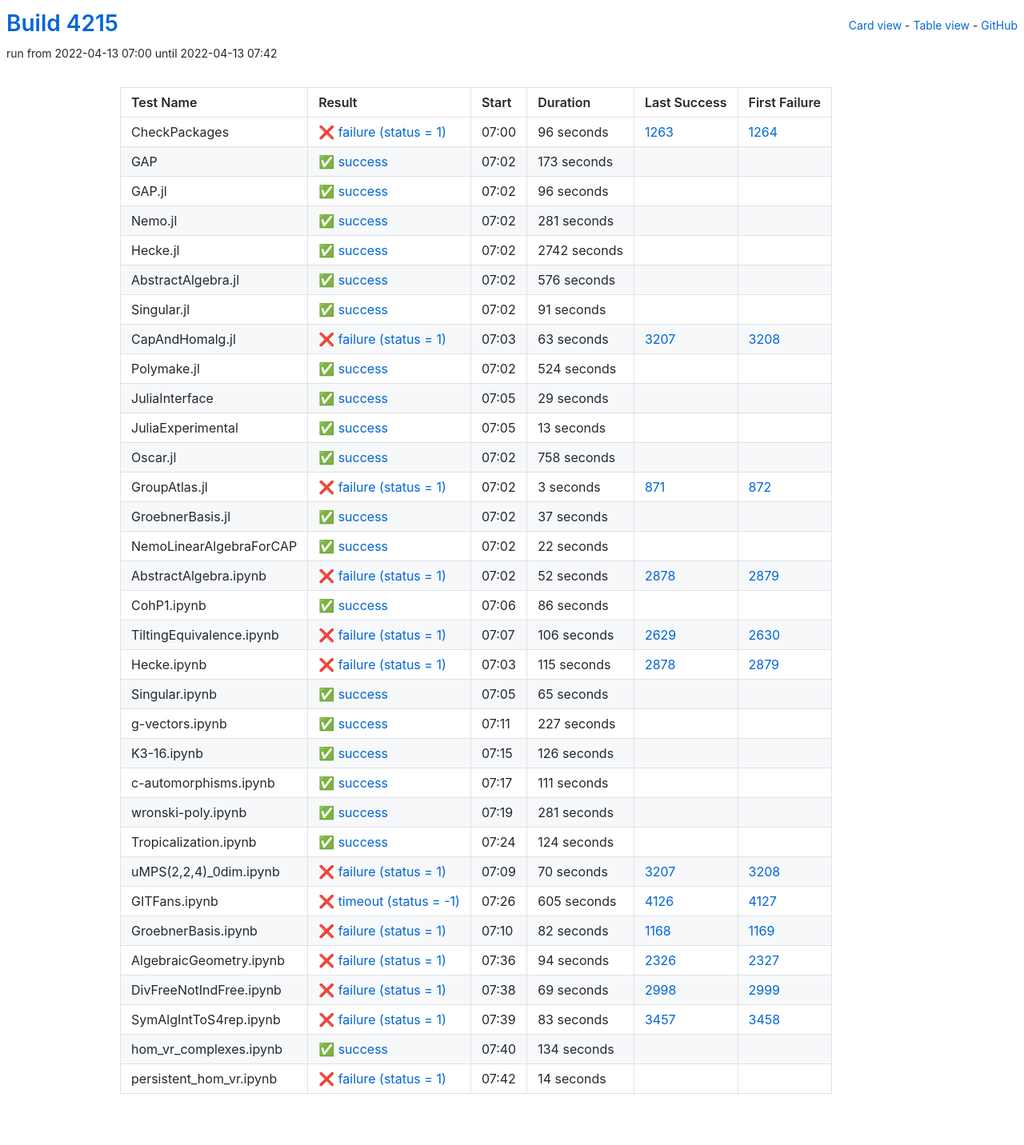
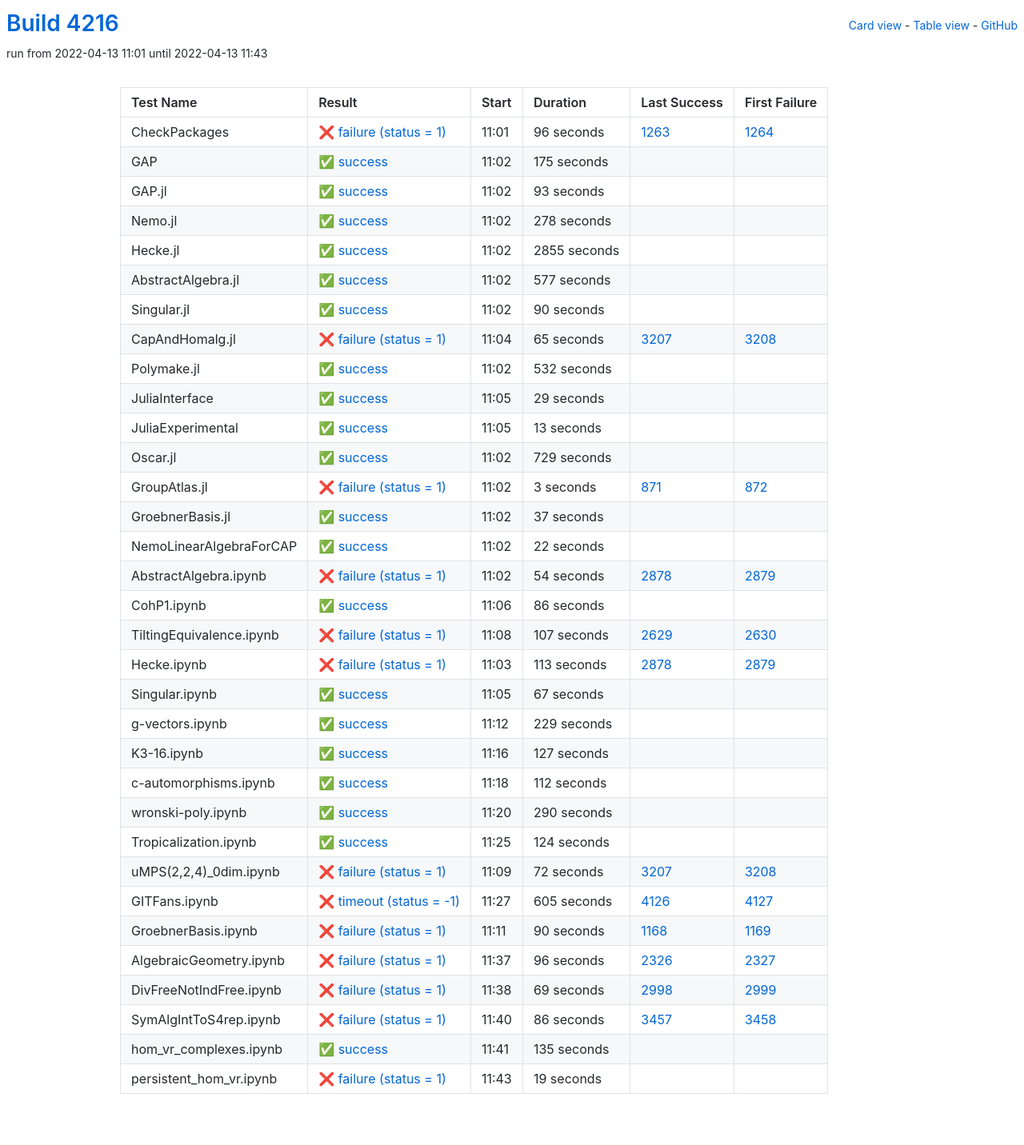
Before and after one commit to oscar-system/oscar-ci-status-stable, a Jekyll site: the page built from table.html, in a window 1280 px wide. Shown: the whole page at 80% size. Built offline with Jekyll 4.4.1, drawn with Linux system fonts in a browser that asks for light colours.

Commit message:
Build #4216

```diff
--- a/_data/ci.yml
+++ b/_data/ci.yml
@@ -1,6 +1,6 @@
 ---
-build: 4215
-build_url: https://oscarci.mathematik.uni-kl.de/job/oscar-stable/4215/
+build: 4216
+build_url: https://oscarci.mathematik.uni-kl.de/job/oscar-stable/4216/
 job: oscar-stable
 organization: oscar-system
 repo: oscar-ci-status-stable
@@ -8,8 +8,8 @@ repourl: https://github.com/oscar-system/oscar-ci-status-stable
 tests:
 - name: CheckPackages
   id: checkpackages
-  log: https://oscarci.mathematik.uni-kl.de/job/oscar-stable/4215/artifact/logs/build-4215/CheckPackages.log
-  start: 2022-04-13 07:00
+  log: https://oscarci.mathematik.uni-kl.de/job/oscar-stable/4216/artifact/logs/build-4216/CheckPackages.log
+  start: 2022-04-13 11:01
   success: false
   exitcode: 1
   status: failure
@@ -20,104 +20,104 @@ tests:
   first_failure_url: https://oscarci.mathematik.uni-kl.de/job/oscar-stable/1264/
 - name: GAP
   id: gap
-  log: https://oscarci.mathematik.uni-kl.de/job/oscar-stable/4215/artifact/logs/build-4215/GAP.log
-  start: 2022-04-13 07:02
+  log: https://oscarci.mathematik.uni-kl.de/job/oscar-stable/4216/artifact/logs/build-4216/GAP.log
+  start: 2022-04-13 11:02
   success: true
   exitcode: 0
   status: success
-  duration: 173
+  duration: 175
   last_success: false
   last_success_url:
   first_failure: false
   first_failure_url:
 - name: GAP.jl
   id: gap-jl
-  log: https://oscarci.mathematik.uni-kl.de/job/oscar-stable/4215/artifact/logs/build-4215/GAP.jl.log
-  start: 2022-04-13 07:02
+  log: https://oscarci.mathematik.uni-kl.de/job/oscar-stable/4216/artifact/logs/build-4216/GAP.jl.log
+  start: 2022-04-13 11:02
   success: true
   exitcode: 0
   status: success
-  duration: 96
+  duration: 93
   last_success: false
   last_success_url:
   first_failure: false
   first_failure_url:
 - name: Nemo.jl
   id: nemo-jl
-  log: https://oscarci.mathematik.uni-kl.de/job/oscar-stable/4215/artifact/logs/build-4215/Nemo.jl.log
-  start: 2022-04-13 07:02
+  log: https://oscarci.mathematik.uni-kl.de/job/oscar-stable/4216/artifact/logs/build-4216/Nemo.jl.log
+  start: 2022-04-13 11:02
   success: true
   exitcode: 0
   status: success
-  duration: 281
+  duration: 278
   last_success: false
   last_success_url:
   first_failure: false
   first_failure_url:
 - name: Hecke.jl
   id: hecke-jl
-  log: https://oscarci.mathematik.uni-kl.de/job/oscar-stable/4215/artifact/logs/build-4215/Hecke.jl.log
-  start: 2022-04-13 07:02
+  log: https://oscarci.mathematik.uni-kl.de/job/oscar-stable/4216/artifact/logs/build-4216/Hecke.jl.log
+  start: 2022-04-13 11:02
   success: true
   exitcode: 0
   status: success
-  duration: 2742
+  duration: 2855
   last_success: false
   last_success_url:
   first_failure: false
   first_failure_url:
 - name: AbstractAlgebra.jl
   id: abstractalgebra-jl
-  log: https://oscarci.mathematik.uni-kl.de/job/oscar-stable/4215/artifact/logs/build-4215/AbstractAlgebra.jl.log
-  start: 2022-04-13 07:02
+  log: https://oscarci.mathematik.uni-kl.de/job/oscar-stable/4216/artifact/logs/build-4216/AbstractAlgebra.jl.log
+  start: 2022-04-13 11:02
   success: true
   exitcode: 0
   status: success
-  duration: 576
+  duration: 577
   last_success: false
   last_success_url:
   first_failure: false
   first_failure_url:
 - name: Singular.jl
   id: singular-jl
-  log: https://oscarci.mathematik.uni-kl.de/job/oscar-stable/4215/artifact/logs/build-4215/Singular.jl.log
-  start: 2022-04-13 07:02
+  log: https://oscarci.mathematik.uni-kl.de/job/oscar-stable/4216/artifact/logs/build-4216/Singular.jl.log
+  start: 2022-04-13 11:02
   success: true
   exitcode: 0
   status: success
-  duration: 91
+  duration: 90
   last_success: false
   last_success_url:
   first_failure: false
   first_failure_url:
 - name: CapAndHomalg.jl
   id: capandhomalg-jl
-  log: https://oscarci.mathematik.uni-kl.de/job/oscar-stable/4215/artifact/logs/build-4215/CapAndHomalg.jl.log
-  start: 2022-04-13 07:03
+  log: https://oscarci.mathematik.uni-kl.de/job/oscar-stable/4216/artifact/logs/build-4216/CapAndHomalg.jl.log
+  start: 2022-04-13 11:04
   success: false
   exitcode: 1
   status: failure
-  duration: 63
+  duration: 65
   last_success: 3207
   last_success_url: https://oscarci.mathematik.uni-kl.de/job/oscar-stable/3207/
   first_failure: 3208
   first_failure_url: https://oscarci.mathematik.uni-kl.de/job/oscar-stable/3208/
 - name: Polymake.jl
   id: polymake-jl
-  log: https://oscarci.mathematik.uni-kl.de/job/oscar-stable/4215/artifact/logs/build-4215/Polymake.jl.log
-  start: 2022-04-13 07:02
+  log: https://oscarci.mathematik.uni-kl.de/job/oscar-stable/4216/artifact/logs/build-4216/Polymake.jl.log
+  start: 2022-04-13 11:02
   success: true
   exitcode: 0
   status: success
-  duration: 524
+  duration: 532
   last_success: false
   last_success_url:
   first_failure: false
   first_failure_url:
 - name: JuliaInterface
   id: juliainterface
-  log: https://oscarci.mathematik.uni-kl.de/job/oscar-stable/4215/artifact/logs/build-4215/JuliaInterface.log
-  start: 2022-04-13 07:05
+  log: https://oscarci.mathematik.uni-kl.de/job/oscar-stable/4216/artifact/logs/build-4216/JuliaInterface.log
+  start: 2022-04-13 11:05
   success: true
   exitcode: 0
   status: success
@@ -128,8 +128,8 @@ tests:
   first_failure_url:
 - name: JuliaExperimental
   id: juliaexperimental
-  log: https://oscarci.mathematik.uni-kl.de/job/oscar-stable/4215/artifact/logs/build-4215/JuliaExperimental.log
-  start: 2022-04-13 07:05
+  log: https://oscarci.mathematik.uni-kl.de/job/oscar-stable/4216/artifact/logs/build-4216/JuliaExperimental.log
+  start: 2022-04-13 11:05
   success: true
   exitcode: 0
   status: success
@@ -140,20 +140,20 @@ tests:
   first_failure_url:
 - name: Oscar.jl
   id: oscar-jl
-  log: https://oscarci.mathematik.uni-kl.de/job/oscar-stable/4215/artifact/logs/build-4215/Oscar.jl.log
-  start: 2022-04-13 07:02
+  log: https://oscarci.mathematik.uni-kl.de/job/oscar-stable/4216/artifact/logs/build-4216/Oscar.jl.log
+  start: 2022-04-13 11:02
   success: true
   exitcode: 0
   status: success
-  duration: 758
+  duration: 729
   last_success: false
   last_success_url:
   first_failure: false
   first_failure_url:
 - name: GroupAtlas.jl
   id: groupatlas-jl
-  log: https://oscarci.mathematik.uni-kl.de/job/oscar-stable/4215/artifact/logs/build-4215/GroupAtlas.jl.log
-  start: 2022-04-13 07:02
+  log: https://oscarci.mathematik.uni-kl.de/job/oscar-stable/4216/artifact/logs/build-4216/GroupAtlas.jl.log
+  start: 2022-04-13 11:02
   success: false
   exitcode: 1
   status: failure
@@ -164,8 +164,8 @@ tests:
   first_failure_url: https://oscarci.mathematik.uni-kl.de/job/oscar-stable/872/
 - name: GroebnerBasis.jl
   id: groebnerbasis-jl
-  log: https://oscarci.mathematik.uni-kl.de/job/oscar-stable/4215/artifact/logs/build-4215/GroebnerBasis.jl.log
-  start: 2022-04-13 07:02
+  log: https://oscarci.mathematik.uni-kl.de/job/oscar-stable/4216/artifact/logs/build-4216/GroebnerBasis.jl.log
+  start: 2022-04-13 11:02
   success: true
   exitcode: 0
   status: success
@@ -176,8 +176,8 @@ tests:
   first_failure_url:
 - name: NemoLinearAlgebraForCAP
   id: nemolinearalgebraforcap
-  log: https://oscarci.mathematik.uni-kl.de/job/oscar-stable/4215/artifact/logs/build-4215/NemoLinearAlgebraForCAP.log
-  start: 2022-04-13 07:02
+  log: https://oscarci.mathematik.uni-kl.de/job/oscar-stable/4216/artifact/logs/build-4216/NemoLinearAlgebraForCAP.log
+  start: 2022-04-13 11:02
   success: true
   exitcode: 0
   status: success
@@ -188,20 +188,20 @@ tests:
   first_failure_url:
 - name: AbstractAlgebra.ipynb
   id: abstractalgebra-ipynb
-  log: https://oscarci.mathematik.uni-kl.de/job/oscar-stable/4215/artifact/logs/build-4215/AbstractAlgebra.ipynb.log
-  start: 2022-04-13 07:02
+  log: https://oscarci.mathematik.uni-kl.de/job/oscar-stable/4216/artifact/logs/build-4216/AbstractAlgebra.ipynb.log
+  start: 2022-04-13 11:02
   success: false
   exitcode: 1
   status: failure
-  duration: 52
+  duration: 54
   last_success: 2878
   last_success_url: https://oscarci.mathematik.uni-kl.de/job/oscar-stable/2878/
   first_failure: 2879
   first_failure_url: https://oscarci.mathematik.uni-kl.de/job/oscar-stable/2879/
 - name: CohP1.ipynb
   id: cohp1-ipynb
-  log: https://oscarci.mathematik.uni-kl.de/job/oscar-stable/4215/artifact/logs/build-4215/CohP1.ipynb.log
-  start: 2022-04-13 07:06
+  log: https://oscarci.mathematik.uni-kl.de/job/oscar-stable/4216/artifact/logs/build-4216/CohP1.ipynb.log
+  start: 2022-04-13 11:06
   success: true
   exitcode: 0
   status: success
@@ -212,92 +212,92 @@ tests:
   first_failure_url:
 - name: TiltingEquivalence.ipynb
   id: tiltingequivalence-ipynb
-  log: https://oscarci.mathematik.uni-kl.de/job/oscar-stable/4215/artifact/logs/build-4215/TiltingEquivalence.ipynb.log
-  start: 2022-04-13 07:07
+  log: https://oscarci.mathematik.uni-kl.de/job/oscar-stable/4216/artifact/logs/build-4216/TiltingEquivalence.ipynb.log
+  start: 2022-04-13 11:08
   success: false
   exitcode: 1
   status: failure
-  duration: 106
+  duration: 107
   last_success: 2629
   last_success_url: https://oscarci.mathematik.uni-kl.de/job/oscar-stable/2629/
   first_failure: 2630
   first_failure_url: https://oscarci.mathematik.uni-kl.de/job/oscar-stable/2630/
 - name: Hecke.ipynb
   id: hecke-ipynb
-  log: https://oscarci.mathematik.uni-kl.de/job/oscar-stable/4215/artifact/logs/build-4215/Hecke.ipynb.log
-  start: 2022-04-13 07:03
+  log: https://oscarci.mathematik.uni-kl.de/job/oscar-stable/4216/artifact/logs/build-4216/Hecke.ipynb.log
+  start: 2022-04-13 11:03
   success: false
   exitcode: 1
   status: failure
-  duration: 115
+  duration: 113
   last_success: 2878
   last_success_url: https://oscarci.mathematik.uni-kl.de/job/oscar-stable/2878/
   first_failure: 2879
   first_failure_url: https://oscarci.mathematik.uni-kl.de/job/oscar-stable/2879/
 - name: Singular.ipynb
   id: singular-ipynb
-  log: https://oscarci.mathematik.uni-kl.de/job/oscar-stable/4215/artifact/logs/build-4215/Singular.ipynb.log
-  start: 2022-04-13 07:05
+  log: https://oscarci.mathematik.uni-kl.de/job/oscar-stable/4216/artifact/logs/build-4216/Singular.ipynb.log
+  start: 2022-04-13 11:05
   success: true
   exitcode: 0
   status: success
-  duration: 65
+  duration: 67
   last_success: false
   last_success_url:
   first_failure: false
   first_failure_url:
 - name: g-vectors.ipynb
   id: g-vectors-ipynb
-  log: https://oscarci.mathematik.uni-kl.de/job/oscar-stable/4215/artifact/logs/build-4215/g-vectors.ipynb.log
-  start: 2022-04-13 07:11
+  log: https://oscarci.mathematik.uni-kl.de/job/oscar-stable/4216/artifact/logs/build-4216/g-vectors.ipynb.log
+  start: 2022-04-13 11:12
   success: true
   exitcode: 0
   status: success
-  duration: 227
+  duration: 229
   last_success: false
   last_success_url:
   first_failure: false
   first_failure_url:
 - name: K3-16.ipynb
   id: k3-16-ipynb
-  log: https://oscarci.mathematik.uni-kl.de/job/oscar-stable/4215/artifact/logs/build-4215/K3-16.ipynb.log
-  start: 2022-04-13 07:15
+  log: https://oscarci.mathematik.uni-kl.de/job/oscar-stable/4216/artifact/logs/build-4216/K3-16.ipynb.log
+  start: 2022-04-13 11:16
   success: true
   exitcode: 0
   status: success
-  duration: 126
+  duration: 127
   last_success: false
   last_success_url:
   first_failure: false
   first_failure_url:
 - name: c-automorphisms.ipynb
   id: c-automorphisms-ipynb
-  log: https://oscarci.mathematik.uni-kl.de/job/oscar-stable/4215/artifact/logs/build-4215/c-automorphisms.ipynb.log
-  start: 2022-04-13 07:17
+  log: https://oscarci.mathematik.uni-kl.de/job/oscar-stable/4216/artifact/logs/build-4216/c-automorphisms.ipynb.log
+  start: 2022-04-13 11:18
   success: true
   exitcode: 0
   status: success
-  duration: 111
+  duration: 112
   last_success: false
   last_success_url:
   first_failure: false
   first_failure_url:
 - name: wronski-poly.ipynb
   id: wronski-poly-ipynb
-  log: https://oscarci.mathematik.uni-kl.de/job/oscar-stable/4215/artifact/logs/build-4215/wronski-poly.ipynb.log
-  start: 2022-04-13 07:19
+  log: https://oscarci.mathematik.uni-kl.de/job/oscar-stable/4216/artifact/logs/build-4216/wronski-poly.ipynb.log
+  start: 2022-04-13 11:20
   success: true
   exitcode: 0
   status: success
-  duration: 281
+  duration: 290
   last_success: false
   last_success_url:
   first_failure: false
   first_failure_url:
 - name: Tropicalization.ipynb
   id: tropicalization-ipynb
-  log: https://oscarci.mathematik.uni-kl.de/job/oscar-stable/4215/artifact/logs/build-4215/Tropicalization.ipynb.log
-  start: 2022-04-13 07:24
+  log: https://oscarci.mathematik.uni-kl.de/job/oscar-stable/4216/artifact/logs/build-4216/Tropicalization.ipynb.log
+  start: 2022-04-13 11:25
   success: true
   exitcode: 0
   status: success
@@ -308,20 +308,20 @@ tests:
   first_failure_url:
 - name: uMPS(2,2,4)_0dim.ipynb
   id: umps-2-2-4-0dim-ipynb
-  log: https://oscarci.mathematik.uni-kl.de/job/oscar-stable/4215/artifact/logs/build-4215/uMPS-2-2-4-_0dim.ipynb.log
-  start: 2022-04-13 07:09
+  log: https://oscarci.mathematik.uni-kl.de/job/oscar-stable/4216/artifact/logs/build-4216/uMPS-2-2-4-_0dim.ipynb.log
+  start: 2022-04-13 11:09
   success: false
   exitcode: 1
   status: failure
-  duration: 70
+  duration: 72
   last_success: 3207
   last_success_url: https://oscarci.mathematik.uni-kl.de/job/oscar-stable/3207/
   first_failure: 3208
   first_failure_url: https://oscarci.mathematik.uni-kl.de/job/oscar-stable/3208/
 - name: GITFans.ipynb
   id: gitfans-ipynb
-  log: https://oscarci.mathematik.uni-kl.de/job/oscar-stable/4215/artifact/logs/build-4215/GITFans.ipynb.log
-  start: 2022-04-13 07:26
+  log: https://oscarci.mathematik.uni-kl.de/job/oscar-stable/4216/artifact/logs/build-4216/GITFans.ipynb.log
+  start: 2022-04-13 11:27
   success: false
   exitcode: -1
   status: timeout
@@ -332,32 +332,32 @@ tests:
   first_failure_url: https://oscarci.mathematik.uni-kl.de/job/oscar-stable/4127/
 - name: GroebnerBasis.ipynb
   id: groebnerbasis-ipynb
-  log: https://oscarci.mathematik.uni-kl.de/job/oscar-stable/4215/artifact/logs/build-4215/GroebnerBasis.ipynb.log
-  start: 2022-04-13 07:10
+  log: https://oscarci.mathematik.uni-kl.de/job/oscar-stable/4216/artifact/logs/build-4216/GroebnerBasis.ipynb.log
+  start: 2022-04-13 11:11
   success: false
   exitcode: 1
   status: failure
-  duration: 82
+  duration: 90
   last_success: 1168
   last_success_url: https://oscarci.mathematik.uni-kl.de/job/oscar-stable/1168/
   first_failure: 1169
   first_failure_url: https://oscarci.mathematik.uni-kl.de/job/oscar-stable/1169/
 - name: AlgebraicGeometry.ipynb
   id: algebraicgeometry-ipynb
-  log: https://oscarci.mathematik.uni-kl.de/job/oscar-stable/4215/artifact/logs/build-4215/AlgebraicGeometry.ipynb.log
-  start: 2022-04-13 07:36
+  log: https://oscarci.mathematik.uni-kl.de/job/oscar-stable/4216/artifact/logs/build-4216/AlgebraicGeometry.ipynb.log
+  start: 2022-04-13 11:37
   success: false
   exitcode: 1
   status: failure
-  duration: 94
+  duration: 96
   last_success: 2326
   last_success_url: https://oscarci.mathematik.uni-kl.de/job/oscar-stable/2326/
   first_failure: 2327
   first_failure_url: https://oscarci.mathematik.uni-kl.de/job/oscar-stable/2327/
 - name: DivFreeNotIndFree.ipynb
   id: divfreenotindfree-ipynb
-  log: https://oscarci.mathematik.uni-kl.de/job/oscar-stable/4215/artifact/logs/build-4215/DivFreeNotIndFree.ipynb.log
-  start: 2022-04-13 07:38
+  log: https://oscarci.mathematik.uni-kl.de/job/oscar-stable/4216/artifact/logs/build-4216/DivFreeNotIndFree.ipynb.log
+  start: 2022-04-13 11:38
   success: false
   exitcode: 1
   status: failure
@@ -368,36 +368,36 @@ tests:
   first_failure_url: https://oscarci.mathematik.uni-kl.de/job/oscar-stable/2999/
 - name: SymAlgIntToS4rep.ipynb
   id: symalginttos4rep-ipynb
-  log: https://oscarci.mathematik.uni-kl.de/job/oscar-stable/4215/artifact/logs/build-4215/SymAlgIntToS4rep.ipynb.log
-  start: 2022-04-13 07:39
+  log: https://oscarci.mathematik.uni-kl.de/job/oscar-stable/4216/artifact/logs/build-4216/SymAlgIntToS4rep.ipynb.log
+  start: 2022-04-13 11:40
   success: false
   exitcode: 1
   status: failure
-  duration: 83
+  duration: 86
   last_success: 3457
   last_success_url: https://oscarci.mathematik.uni-kl.de/job/oscar-stable/3457/
   first_failure: 3458
   first_failure_url: https://oscarci.mathematik.uni-kl.de/job/oscar-stable/3458/
 - name: hom_vr_complexes.ipynb
   id: hom-vr-complexes-ipynb
-  log: https://oscarci.mathematik.uni-kl.de/job/oscar-stable/4215/artifact/logs/build-4215/hom_vr_complexes.ipynb.log
-  start: 2022-04-13 07:40
+  log: https://oscarci.mathematik.uni-kl.de/job/oscar-stable/4216/artifact/logs/build-4216/hom_vr_complexes.ipynb.log
+  start: 2022-04-13 11:41
   success: true
   exitcode: 0
   status: success
-  duration: 134
+  duration: 135
   last_success: false
   last_success_url:
   first_failure: false
   first_failure_url:
 - name: persistent_hom_vr.ipynb
   id: persistent-hom-vr-ipynb
-  log: https://oscarci.mathematik.uni-kl.de/job/oscar-stable/4215/artifact/logs/build-4215/persistent_hom_vr.ipynb.log
-  start: 2022-04-13 07:42
+  log: https://oscarci.mathematik.uni-kl.de/job/oscar-stable/4216/artifact/logs/build-4216/persistent_hom_vr.ipynb.log
+  start: 2022-04-13 11:43
   success: false
   exitcode: 1
   status: failure
-  duration: 14
+  duration: 19
   last_success: false
   last_success_url:
   first_failure: false
```
Also changed, not shown: README.md.
